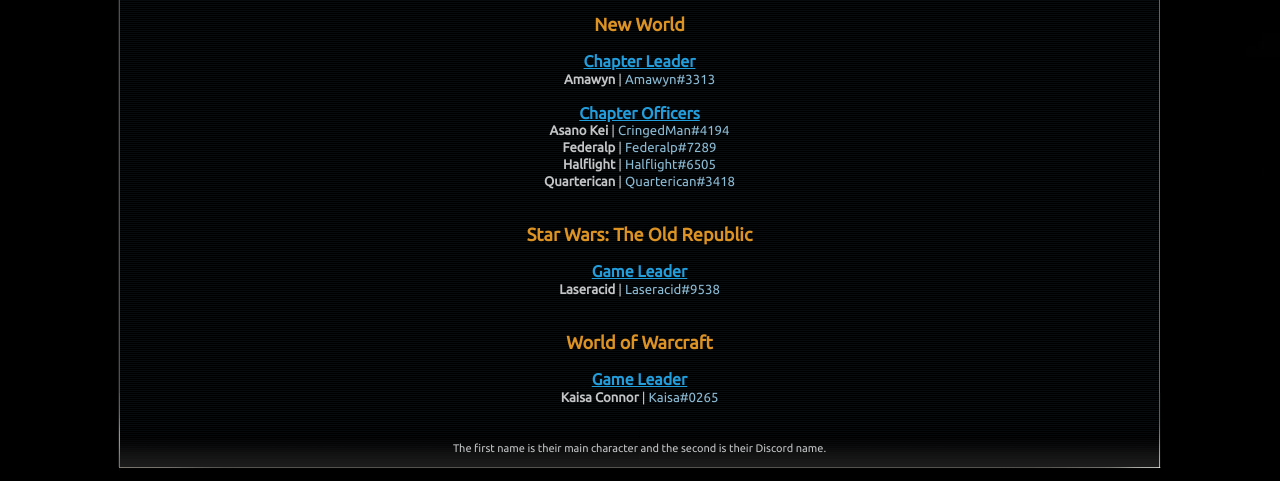
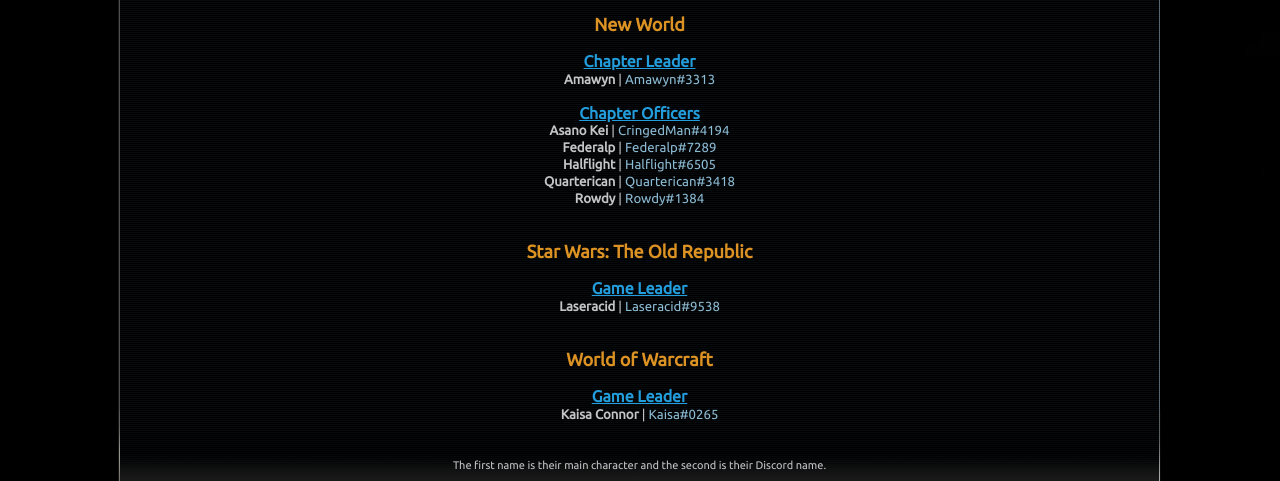
Before and after one commit to Pandamonium-Community/panda, a plain HTML site: page leadership.html in a window 1280 px wide. Shown: the part 855-1336 px from the top of the page. Drawn offline with Linux system fonts and the light colour scheme.

Commit message:
Update leadership.html

```diff
--- a/leadership.html
+++ b/leadership.html
@@ -683,6 +683,7 @@
                                               <span class="bbcode_user"><b>Federalp</b> | <a rel="noreferrer,external" target="_blank" href="https://discordapp.com/users/218106872182341635">Federalp#7289</a></span><br>
                                               <span class="bbcode_user"><b>Halflight</b> | <a rel="noreferrer,external" target="_blank" href="https://discordapp.com/users/189485183420989441">Halflight#6505</a></span><br>
                                               <span class="bbcode_user"><b>Quarterican</b> | <a rel="noreferrer,external" target="_blank" href="https://discordapp.com/users/244317974360621056">Quarterican#3418</a></span><br>
+                                              <span class="bbcode_user"><b>Rowdy</b> | <a rel="noreferrer,external" target="_blank" href="https://discordapp.com/users/386695884508889091">Rowdy#1384</a></span><br>
                                               <br>
                                               <br>
 
```
